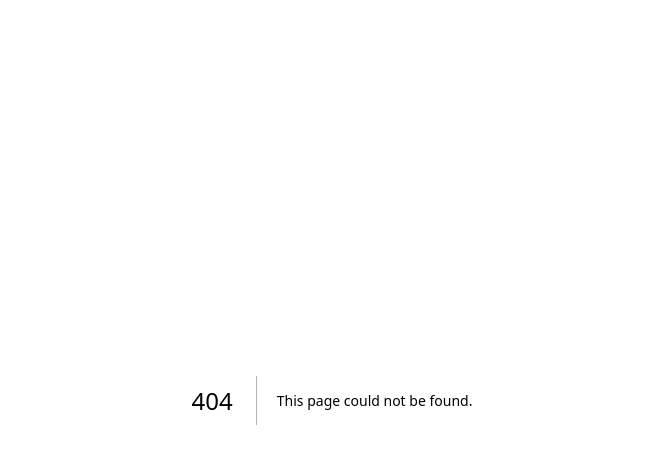
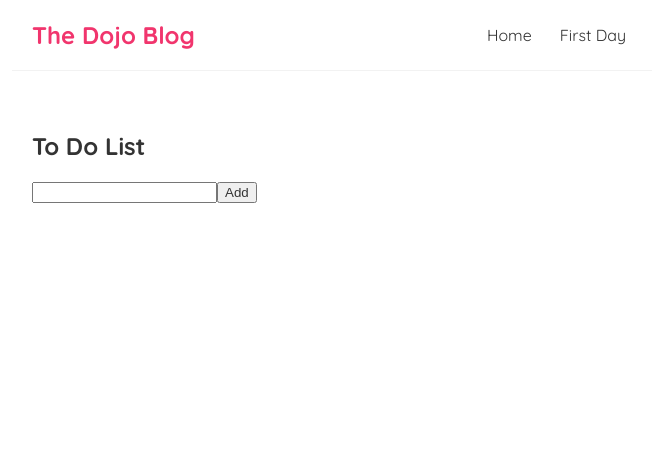
Before and after one commit to abddeena/bootcamp, a Next.js app: page /week-1 in a window 1280 px wide. Before the commit this address had no page. Shown: the top 464 px of the page, without its empty margins (308-964 px from the left). Built offline with nearby package versions, Linux system fonts and the light colour scheme.

Commit message:
🎉  Project Day 1 (#1)
* chore: testing branch

* chore: day 1

* fix: improve code

* chore: use ref use memo use callback

* feat: week one task

---------

Co-authored-by: AL-Laith Dababseh <45473839+aldabbasy@users.noreply.github.com>

```diff
--- /dev/null
+++ b/app/day-1/page.tsx
@@ -0,0 +1,5 @@
+import FirstDay from '@/components/FirstDay/FirstDay';
+
+const HomePage = () => <FirstDay />;
+
+export default HomePage;
--- a/app/layout.tsx
+++ b/app/layout.tsx
@@ -1,16 +1,23 @@
+import Navbar from '@/components/Navbar/Navbar';
+import { Quicksand } from 'next/font/google';
+import './styles.css';
+
+const quicksandFont = Quicksand({ subsets: ['latin'] });
+
 export const metadata = {
   title: 'Create Next App',
   description: 'Generated by create next app'
 };
 
-export default function RootLayout({
-  children
-}: {
-  children: React.ReactNode;
-}) {
-  return (
-    <html lang={'en'}>
-      <body>{children}</body>
-    </html>
-  );
-}
+const RootLayout = ({ children }: { children: React.ReactNode }) => (
+  <html lang={'en'}>
+    <body className={quicksandFont.className}>
+      <div className={'app'}>
+        <Navbar />
+        <div className={'content'}>{children}</div>
+      </div>
+    </body>
+  </html>
+);
+
+export default RootLayout;
--- a/app/page.tsx
+++ b/app/page.tsx
@@ -1,3 +1,3 @@
-export default function Home() {
-  return <main>hi</main>;
-}
+const Home = () => <div>day1</div>;
+
+export default Home;
--- /dev/null
+++ b/app/styles.css
@@ -0,0 +1,32 @@
+/* base styles */
+* {
+	margin: 0;
+	color: #333;
+}
+.navbar {
+	padding: 20px;
+	display: flex;
+	align-items: center;
+	max-width: 600px;
+	margin: 0 auto;
+	border-bottom: 1px solid #f2f2f2;
+}
+.navbar h1 {
+	color: #f1356d;
+}
+.navbar .links {
+	margin-left: auto;
+}
+.navbar a {
+	margin-left: 16px;
+	text-decoration: none;
+	padding: 6px;
+}
+.navbar a:hover {
+	color: #f1356d;
+}
+.content {
+	max-width: 600px;
+	margin: 40px auto;
+	padding: 20px;
+}
--- /dev/null
+++ b/app/week-1/page.tsx
@@ -0,0 +1,5 @@
+import WeekOne from '@/components/WeekOne/WeekOne';
+
+const HomePage = () => <WeekOne />;
+
+export default HomePage;
--- /dev/null
+++ b/components/Navbar/Navbar.tsx
@@ -0,0 +1,13 @@
+import Link from 'next/link';
+
+const Navbar = () => (
+  <nav className={'navbar'}>
+    <h1>The Dojo Blog</h1>
+    <div className={'links'}>
+      <Link href={'/'}>Home</Link>
+      <Link href={'/day-1'}>First Day</Link>
+    </div>
+  </nav>
+);
+
+export default Navbar;
--- /dev/null
+++ b/components/WeekOne/WeekOne.tsx
@@ -0,0 +1,62 @@
+'use client';
+
+import { useState } from 'react';
+
+const WeekOne = () => {
+  const [input, setInput] = useState('');
+  const [todo, setTodo] = useState<{ text: string; completed: boolean }[]>([]);
+
+  const handleClick = () => {
+    setTodo((current) => [...current, { text: input, completed: false }]);
+    setInput('');
+  };
+
+  const handleMarkComplete = (index: number) => {
+    const updatedTodo = todo.map((item, i) =>
+      i === index ? { ...item, completed: !item.completed } : item
+    );
+    setTodo(updatedTodo);
+  };
+
+  const handleDeleteItem = (index: number) => {
+    const updatedTodo = todo.filter((_, i) => i !== index);
+    setTodo(updatedTodo);
+  };
+
+  return (
+    <div>
+      <h2>To Do List</h2>
+      <br />
+
+      <input onChange={(e) => setInput(e.target.value)} value={input} />
+      <button type={'button'} onClick={handleClick}>
+        Add
+      </button>
+      <br />
+      <br />
+      <div>
+        <ul>
+          {todo.map((item, index) => (
+            <li key={`${item.text}-${Math.random()}`}>
+              <span
+                style={{
+                  textDecoration: item.completed ? 'line-through' : 'none'
+                }}
+              >
+                {item.text}
+              </span>
+              <button type={'button'} onClick={() => handleMarkComplete(index)}>
+                {item.completed ? 'Undo' : 'Complete'}
+              </button>
+              <button type={'button'} onClick={() => handleDeleteItem(index)}>
+                Delete
+              </button>
+            </li>
+          ))}
+        </ul>
+      </div>
+    </div>
+  );
+};
+
+export default WeekOne;
--- a/package.json
+++ b/package.json
@@ -15,6 +15,7 @@
     "prepare": "husky install"
   },
   "dependencies": {
+    "@next/font": "^13.4.7",
     "@types/node": "20.3.1",
     "@types/react": "18.2.12",
     "@types/react-dom": "18.2.5",
```
Also changed, not shown: components/FirstDay/FirstDay.tsx (added, +57 -0 lines), hooks/useIsVisible.ts (added, +20 -0 lines), 1 other file (tests, documents, lock files or other folders).
